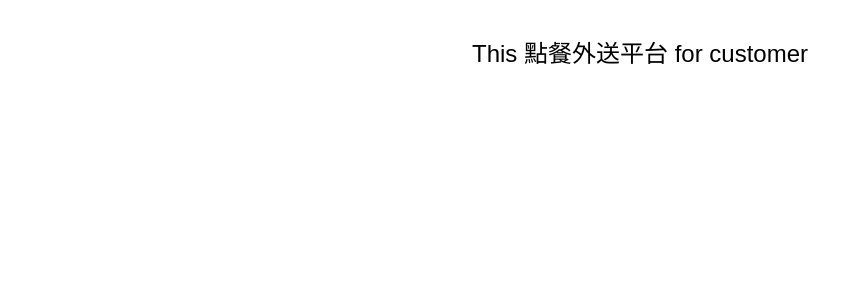
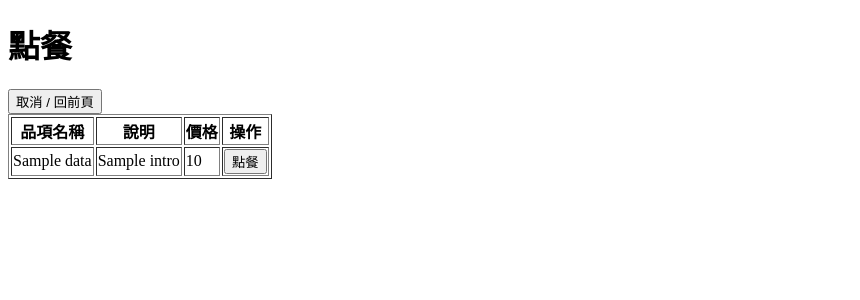
Before and after one commit to Hikana/Foodpangolin_OMG_project, a Flask app: template templates/customer_store.html in a window 1280 px wide. Shown: the top 300 px of the page, without its empty margins (0-860 px from the left). Run offline with Flask 3, Linux system fonts and the light colour scheme; the template is opened without the code that fills it: most values are stand-ins (such as "Sample title", 1, 10 or a date in 2020).

Commit message:
customer order

```diff
--- a/app.py
+++ b/app.py
@@ -86,13 +86,13 @@ def platform():
     print(session['id'])
     return render_template('platform.html',data = data)
 #================================================
-@app.route('/customer/store/<int:store_id>', methods=['GET'])
-@login_required
-@role_check
-def customer_stroe(store_id):
-    print(store_id)
+# @app.route('/customer/store/<int:store_id>', methods=['GET'])
+# @login_required
+# @role_check
+# def customer_stroe(store_id):
+#     print(store_id)
 
-    return render_template('customer_store.html')
+#     return render_template('customer_store.html')
 
 @app.route('/delivery/order/<int:order_id>', methods=['GET'])
 @login_required
@@ -126,40 +126,53 @@ def api_login():
 
 #================================================
 # 顧客頁面
-@app.route('/customer', methods=['GET']) # 客戶首頁
+@app.route('/customer', methods=['GET']) # 客戶首頁 ##
 @login_required
 @role_check
 def api_store_list():
     store_list = dbUtils.get_store_list()
-    return {"data": store_list}
+    order_list = dbUtils.get_customer_order()
+    return render_template('customer.html',data=store_list,order=order_list)
 
-@app.route('/store-list', methods=['GET']) # 列出商店資訊（顧客）
 
-@app.route('/store-list/<int:store_id>/menu', methods=['GET']) # 列出選取商店的菜單（顧客）
-def api_store_menu(store_id):
+@app.route('/store-menu', methods=['GET']) # 列出選取商店的菜單（顧客） ##
+def api_store_menu():
+    store_id = request.args['store_id']
     store_menu = dbUtils.get_store_menu(store_id)
-    return {"data": store_menu}
+    return render_template('customer_store.html', data=store_menu)
 
-@app.route('/store-list/<int:store_id>/order', methods=['POST']) # 顧客點餐（顧客）
-def api_store_order(store_id):
+@app.route('/order', methods=['POST','GET']) # 顧客點餐，一次一個餐點（顧客） ##
+def api_store_order():
     # 品項、數量、單價、目的地
     # 先撈出 customer_id
-    customer_id = dbUtils.get_customer_id(session['id'])[0]["id"]
 
-    # 從 request 取得 destination 放入 customer_order
-    form = request.json
-    destination = form.get('order')[0]["destination"]
-    order = form.get('order')[0]["name"]
-    # 再寫入 customer_order
+    if request.method == 'GET':
+        menu_id = request.args['menu_id']
+        store_menu = dbUtils.get_menu(menu_id)
 
-    # 取得剛寫入的 customer_order 資料的 id
-    customer_order_id = dbUtils.add_customer_order(customer_id, store_id, destination)
-    # 還有整理從 request 取得的訂單內容
-    # 查找 store menu 找對應餐點的 id
-    order_id = dbUtils.get_menu_order(order)['id']
-    # 再寫入 order_menu 中
-    dbUtils.add_order_menu(order_id, customer_order_id)
-    return {"data": customer_order_id}
+    if request.method == 'POST':
+        menu_id = request.form['menu_id']
+        store_menu = dbUtils.get_menu(menu_id)
+        form = request.form
+        customer_id = dbUtils.get_customer_id(session['id'])[0]["id"]
+        # 從 request 取得 destination 放入 customer_order
+
+        destination = form['destination']
+        order = form['order']
+        quantity = form['quantity']
+        store_id = form['store_id']
+
+        # 再寫入 customer_order
+
+        # 取得剛寫入的 customer_order 資料的 id
+        customer_order_id = dbUtils.add_customer_order(customer_id, store_id, quantity,  destination)
+        # 還有整理從 request 取得的訂單內容
+        # 查找 store menu 找對應餐點的 id
+        order_id = dbUtils.get_menu_order(order)['id']
+        # 再寫入 order_menu 中
+        dbUtils.add_order_menu(order_id, customer_order_id)
+        return redirect(f'/store-menu?store_id={store_id}')
+    return render_template('customer_order.html', data=store_menu, menu_id=menu_id)
 
 #================================================
 # 送貨員頁面
@@ -231,7 +244,7 @@ def api_complete_status():
 
 
 #---------------------------------------------------------------------------------------------------------------
-# 新增路由
+# 新增路由 菜單編輯跟刪除
 @app.route('/view_menu',methods=['GET']) #查看菜單
 def vmenu():
     sid = dbUtils.get_store_id(session['id'])[0]["id"]
--- a/templates/customer_store.html
+++ b/templates/customer_store.html
@@ -3,31 +3,30 @@
   <head>
     <meta charset="UTF-8">
     <meta name="viewport" content="width=device-width, initial-scale=1.0">
-    {% include "models/bs_css.html" %}
-    <link rel="stylesheet" href="/static/stylesheets/customer.css">
     <title>Document</title>
   </head>
   <body>
 
-    <div class="container">
-      <div class="row">
-        <h1 class="text-center">This 點餐外送平台 for customer</h1>
-      </div>
-    </div>
+    <h1 class="text-center">點餐</h1>
+  <table border="1">
+    <tr>
+      <th>品項名稱</th>
+      <th>說明</th>
+      <th>價格</th>
+      <th>操作</th>
+    </tr>
+    {% for s in data %}
+    <tr>
+      <td>{{ s.name }}</td>
+      <td>{{ s.intro }}</td>
+      <td>{{ s.price }}</td>
+      <td>
+        <a href="/order?menu_id={{s.id}}"><button>點餐</button></a>
+      </td>
+    </tr>
+    {%endfor%}
+    <a href="/store-menu"><button>取消 / 回前頁</button></a>
 
 
-    <!-- 顯示菜單列表 -->
-    <div class="row">
-      <div class="col-6 m-auto">
-        <div class="menu-list row">
-
-        </div>
-
-      </div>
-    </div>
-
-
-    {% include "models/bs_js.html" %}
-    <script src="/static/javascripts/customer_store.js"></script>
   </body>
 </html>
```
Also changed, not shown: dbUtils.py (+19 -8 lines), templates/customer.html (renamed from templates/customer_home.html, +9 -3 lines), templates/customer_order.html (added, +49 -0 lines).
